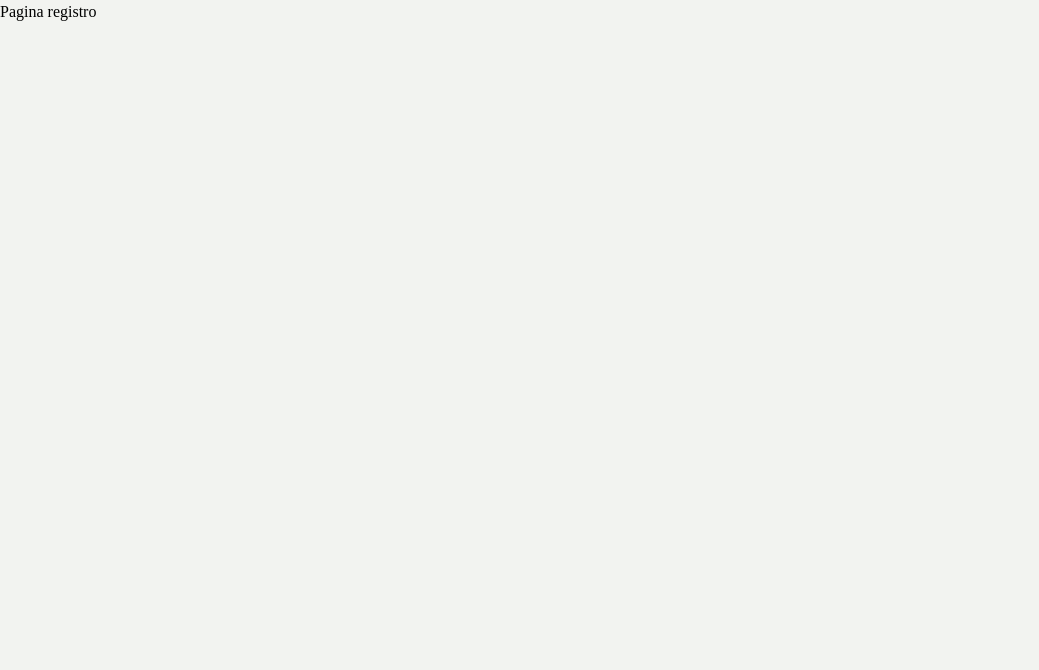
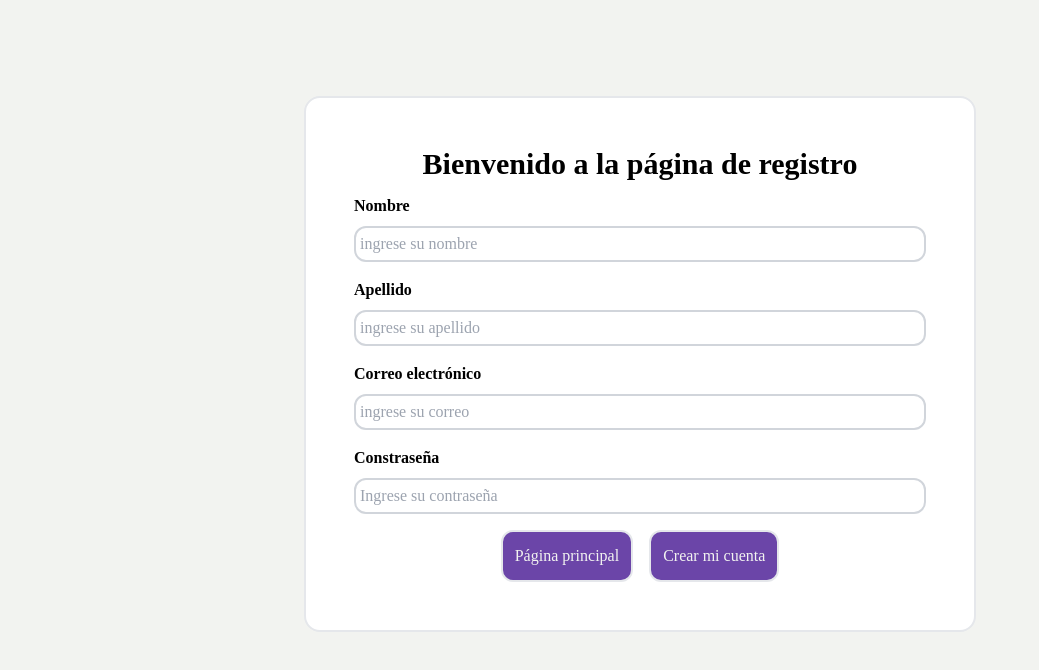
Before and after one commit to JulioLopez27/Plataforma-Nutricionista, a React (Vite) app in the folder web/: page /signup in a window 1280 px wide. Shown: the top 670 px of the page, without its empty margins (0-1039 px from the left). Built offline with nearby package versions, Linux system fonts and the light colour scheme.

Commit message:
Add autoComplete:off for inputs

```diff
--- a/web/src/components/Input/index.jsx
+++ b/web/src/components/Input/index.jsx
@@ -5,9 +5,9 @@ export const Input = ({ name, label, ...props }) => (
       <label htmlFor={name} className="font-semibold mb-2">{label}</label>
 
       <input
-        {...props}
         name={name}
         id={name}
+        {...props}
         className="
         rounded-xl
         border-2
--- a/web/src/pages/Home/index.jsx
+++ b/web/src/pages/Home/index.jsx
@@ -1,5 +1,5 @@
 
-import {Input} from './../../components'
+import { Input } from '~/components'
 
 
 
@@ -16,6 +16,7 @@ export function Home() {
         <form className="space-y-4 mt-3">
 
           <Input
+            autoComplete="off"
             type="text"
             name="email"
             label="Correo electrónico "
--- a/web/src/pages/Signup/index.jsx
+++ b/web/src/pages/Signup/index.jsx
@@ -1,3 +1,59 @@
+import { Input } from '~/components'
+
 export const Signup = () => {
-    return (<div>Pagina registro</div>)
+
+    return (
+
+        <div className="container max-w-2xl bg-white rounded-2xl border-2 p-8 my-24 mx-auto space-x-4 ">
+            <main className="p-4">
+
+                <h2 className="text-3xl text-center font-semibold mb-3">Bienvenido a la página de registro</h2>
+
+                <form className="space-y-4 mt-3">
+
+                    <Input
+                        autoComplete="off"
+                        type="text"
+                        name="nombre"
+                        label="Nombre "
+                        placeholder="ingrese su nombre"
+                    />
+
+                    <Input
+                        autoComplete="off"
+                        type="text"
+                        name="apellido"
+                        label="Apellido "
+                        placeholder="ingrese su apellido"
+                    />
+
+
+                    <Input
+
+                        autoComplete="off"
+                        type="text"
+                        name="email"
+                        label="Correo electrónico "
+                        placeholder="ingrese su correo"
+
+                    />
+
+                    <Input
+                        type="password"
+                        name="password"
+                        label="Constraseña"
+                        placeholder="Ingrese su contraseña"
+                    />
+
+                </form>
+
+                <div className="flex justify-center space-x-4 mt-4">
+                    <a href="/" className="text-center p-3 bg-magenta rounded-xl border-2 border-solid text-gris">Página principal</a>
+                    <a href="/dashboard" className="text-center p-3 bg-magenta rounded-xl border-2 border-solid text-gris">Crear mi cuenta</a>
+                </div>
+
+            </main>
+
+        </div >
+    )
 }
```
Lines whose indentation alone changed are shown as unchanged.
